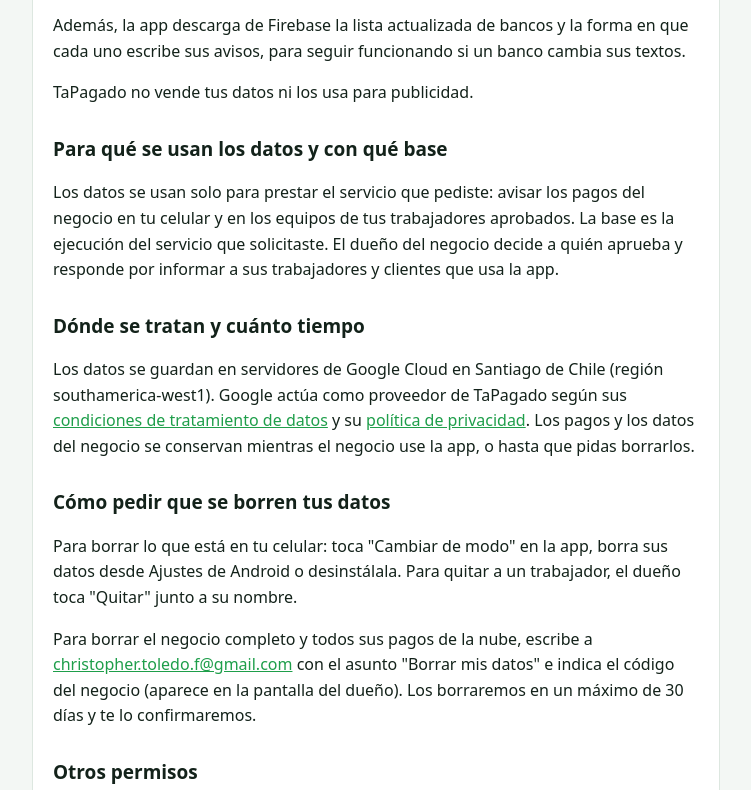
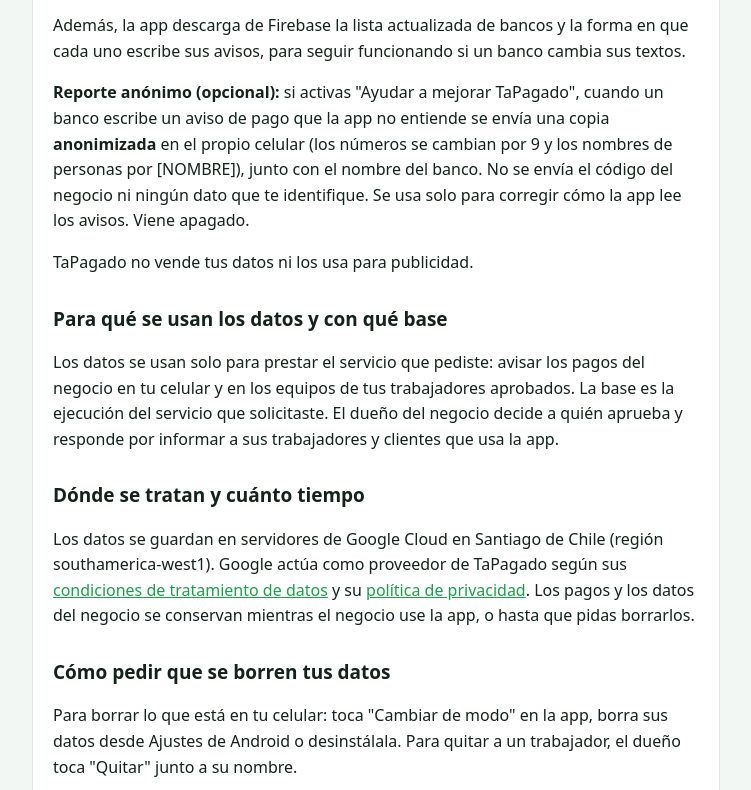
Before and after one commit to Chriss-Toledo/tapagado-privacidad, a plain HTML site: page index.html in a window 1280 px wide. Shown: the part 2329-3119 px from the top of the page, without its empty margins (264-1015 px from the left). Drawn offline with Linux system fonts and the light colour scheme.

Commit message:
Política: reporte anónimo opcional de avisos no reconocidos
Co-Authored-By: Claude Opus 5.5 <noreply@anthropic.com>

```diff
--- a/index.html
+++ b/index.html
@@ -82,6 +82,7 @@
     </ul>
     <p>Solo el dueño puede subir pagos, y solo los trabajadores que el dueño aprobó pueden verlos. Nadie puede modificarlos. TaPagado <strong>no</strong> recibe ni guarda claves bancarias, números de tarjeta, saldos ni movimientos de tu cuenta: solo lo que dice el aviso.</p>
     <p>Además, la app descarga de Firebase la lista actualizada de bancos y la forma en que cada uno escribe sus avisos, para seguir funcionando si un banco cambia sus textos.</p>
+    <p><strong>Reporte anónimo (opcional):</strong> si activas "Ayudar a mejorar TaPagado", cuando un banco escribe un aviso de pago que la app no entiende se envía una copia <strong>anonimizada</strong> en el propio celular (los números se cambian por 9 y los nombres de personas por [NOMBRE]), junto con el nombre del banco. No se envía el código del negocio ni ningún dato que te identifique. Se usa solo para corregir cómo la app lee los avisos. Viene apagado.</p>
     <p>TaPagado no vende tus datos ni los usa para publicidad.</p>
 
     <h2>Para qué se usan los datos y con qué base</h2>
@@ -137,6 +138,7 @@
     </ul>
     <p>Only the owner can upload payments and only workers the owner approved can see them. Nobody can edit them. TaPagado does <strong>not</strong> receive or store bank passwords, card numbers, balances or account statements: only what the notification says.</p>
     <p>The app also downloads from Firebase the updated list of banks and how each one words its notifications.</p>
+    <p><strong>Anonymous report (optional):</strong> if you turn on "Ayudar a mejorar TaPagado", when a bank words a payment notification the app does not understand, an <strong>anonymized</strong> copy (digits replaced by 9 and people's names by [NOMBRE]) is sent with the bank name. No business code or identifying data is sent. It is used only to fix how the app reads notifications. Off by default.</p>
     <p>TaPagado does not sell your data or use it for advertising.</p>
 
     <h2>Purpose and legal basis</h2>
```
